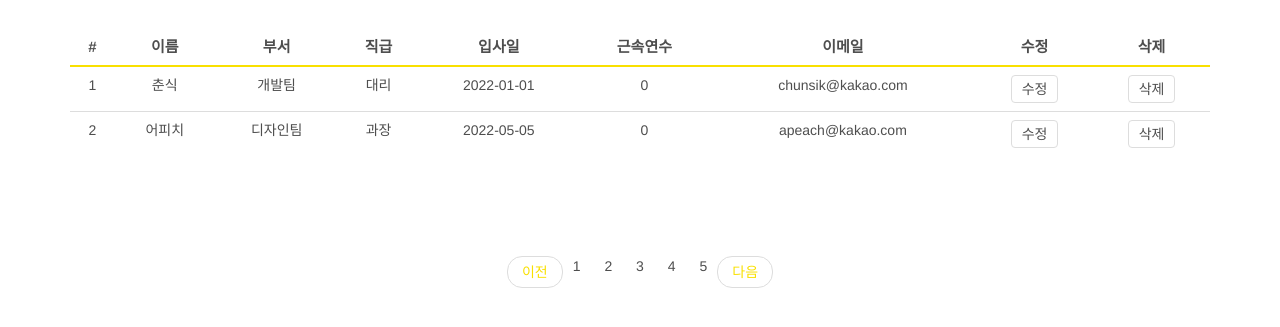
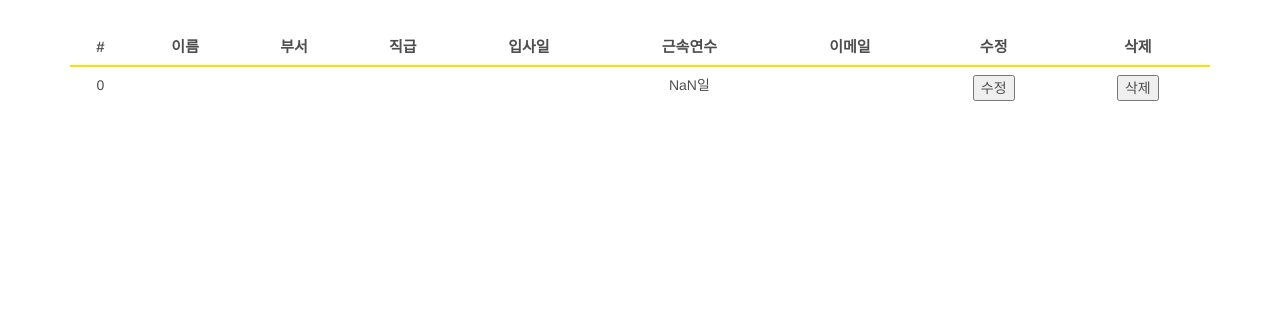
Before and after one commit to ddoddiworld/team_management, a plain HTML site: page index.html in a window 1280 px wide. Both pictures are taken after a click on the button "등록". Shown: the part 425-752 px from the top of the page. Drawn offline with nearby package versions, Linux system fonts and the light colour scheme; some icons are missing.

Commit message:
first commit

```diff
--- a/index.html
+++ b/index.html
@@ -14,6 +14,8 @@
     <script src="https://ajax.googleapis.com/ajax/libs/jquery/3.5.1/jquery.min.js"></script>
     <!-- Latest compiled JavaScript -->
     <script src="https://maxcdn.bootstrapcdn.com/bootstrap/3.4.1/js/bootstrap.min.js"></script>
+    <script src="js/crud.js"></script>
+    <script src="js/random.js"></script>
 </head>
 
 <body class="container">
@@ -32,8 +34,8 @@
             </div>
             <div class="search">
                 <label for="search">검색</label><input type="search" id="search" name="search">
-                <button type="button" class="add">등록</button>
-                <button type="button" class="reset">초기화</button>
+                <button type="button" class="add" onclick="createData()">등록</button>
+                <button type="button" class="reset" onclick="fn_reset()">초기화</button>
             </div>
         </form>
         <table class="table">
@@ -51,54 +53,11 @@
                     <th class="delete">삭제</th>
                 </tr>
             </thead>
-            <tbody>
+            <tbody id="tbody">
                 <!--본문 내용들: # / 이름 / 부서 / 직급 / 입사일 / 근속연수 / 이메일 / 수정 / 삭제 -->
-                <tr>
-                    <td>1</td>
-                    <td>춘식</td>
-                    <td>개발팀</td>
-                    <td>대리</td>
-                    <td>2022-01-01</td>
-                    <td>0</td>
-                    <td>chunsik@kakao.com</td>
-                    <td><button type="button" class="modify-button">수정</button></td>
-                    <td><button type="button" class="delete-button">삭제</button></td>
-                </tr>
-                <tr>
-                    <td>2</td>
-                    <td>어피치</td>
-                    <td>디자인팀</td>
-                    <td>과장</td>
-                    <td>2022-05-05</td>
-                    <td>0</td>
-                    <td>apeach@kakao.com</td>
-                    <td><button type="button" class="modify-button">수정</button></td>
-                    <td><button type="button" class="delete-button">삭제</button></td>
-                </tr>
             </tbody>
         </table>
-            <ul class="pager">
-                <li>
-                    <a href="#">
-                    <i class="xi-angle-left"></i>
-                    이전
-                    </a>
-                </li>
-                <div class="pager-num">
-                    <span><a href="#">1</a></span>
-                    <span><a href="#">2</a></span>
-                    <span><a href="#">3</a></span>
-                    <span><a href="#">4</a></span>
-                    <span><a href="#">5</a></span>
-                </div>
-                <li>
-                    <a href="#">
-                    다음
-                    <i class="xi-angle-right"></i>
-                    </a>
-                </li>
     </main>
-    <footer></footer>
 </body>
 
 </html>
--- /dev/null
+++ b/js/crud.js
@@ -0,0 +1,60 @@
+function id(str) {
+    return document.getElementById(str)
+}
+//getElementById를 일일이 사용하면 번거롭기 때문에 함수를 만들어서 사용하게 함
+
+function getDate(beforeDate){
+    let before = new Date(beforeDate); //날짜 및 시간 모두 가져옴
+    let now = new Date()
+
+    let nowTime = now.getTime() / 1000;
+    let bTime = before.getTime() / 1000;
+
+    let workDay = (nowTime - bTime) / (60 * 60 * 24);
+    //초 * 분 * 시간(하루)
+    return Math.floor(workDay);
+}
+
+let appendTarget = "";
+let form = {}; //form에 들어갈 객체를 저장하는 곳
+let postCnt = 0;
+
+window.onload = function () { //js가 head안에 있기 때문에 실행 시켜주는 용도로 둠
+    appendTarget = id("tbody");
+    form = {
+        name: id("name"),
+        part: id("part"),
+        level: id("level"),
+        date: id("date"),
+        email: id("email")
+    };
+}
+
+function createData() {
+    insertData(postCnt, form.name.value, form.part.value, form.level.value, form.date.value, form.email.value)
+}
+
+function insertData(cnt, name, part, level, date, email) {
+    let workDay = getDate(date);
+    let ubutton = `<button id="update_${cnt}">수정</button>`;
+    let dbutton = `<button id="delete_${cnt}" onclick="deleteData(${cnt})">삭제</button>`;
+
+    let trtd = `<tr id="tr_${cnt}">` +
+        `<td>${cnt}</td>` +
+        `<td>${name}</td>` +
+        `<td>${part}</td>` +
+        `<td>${level}</td>` +
+        `<td>${date}</td>` +
+        `<td>${workDay}일</td>` +
+        `<td>${email}</td>` +
+        `<td>${ubutton}</td>` +
+        `<td>${dbutton}</td>` +
+        `</tr>`;
+        appendTarget.innerHTML = appendTarget.innerHTML + trtd;
+
+        postCnt++;
+}
+
+function deleteData(cnt){
+    id("tr_"+cnt).remove();
+}
--- /dev/null
+++ b/js/random.js
@@ -0,0 +1,48 @@
+let a = ['김','이','박','최','장','서','구','하','마'];
+let b = ['지','준','아','미','조','하','리','기'];
+let c = ['랑','민','선','란','윤','서','라','지','아'];
+
+let part = ['IT팀','사업팀','영업팀','관리팀','운영팀','인증팀'];
+let level = ['인턴','사원','주임','대리','과장','차장','부장'];
+let host = ['naver', 'gmail' , 'kakao', 'daum'];
+let address = ['co.kr','com','net'];
+
+function getRandom(){
+    let username = a[Math.floor(Math.random()*a.length)]+b[Math.floor(Math.random()*b.length)]+c[Math.floor(Math.random()*c.length)];
+    let year = Math.floor(Math.random()*3)+19;
+    let instc_Month = Math.floor(Math.random()*11)+1;
+    let month = instc_Month < 10 ? '0'+ instc_Month : instc_Month;
+    let instc_Day = Math.floor(Math.random()*29)+1;
+    let day = instc_Day < 10 ? '0'+ instc_Day : instc_Day;
+
+    let date = "20"+year+"-"+month+"-"+day;
+
+    let email ="";
+
+    for(let i = 0; i <= 3+Math.floor(Math.random()*4); i ++){
+        email += String.fromCharCode( 97+(Math.floor(Math.random()*25)));
+    }
+    email += "@";
+    email += host[Math.floor(Math.random()*3)]+".";
+    email += address[Math.floor(Math.random()*2)];
+
+
+    form.name.value  = username;
+    form.part.value  = part[Math.floor(Math.random()*part.length)];
+    form.level.value = level[Math.floor(Math.random()*level.length)];
+    form.date.value  = date;
+    form.email.value = email;
+    createData();
+    /*
+    insertData(
+        postCnt
+        ,username
+        ,part[Math.floor(Math.random()*part.length)] //part
+        ,level[Math.floor(Math.random()*level.length)] //level
+        ,-1
+        ,date
+        ,email
+        ,'y'
+        )
+    */
+}
```
Also changed, not shown: images/art_15704963083524_73fc68.jpeg (deleted), images/cloud.png (deleted), images/main.jpg (deleted), images/main.png (deleted), 2 other files.
